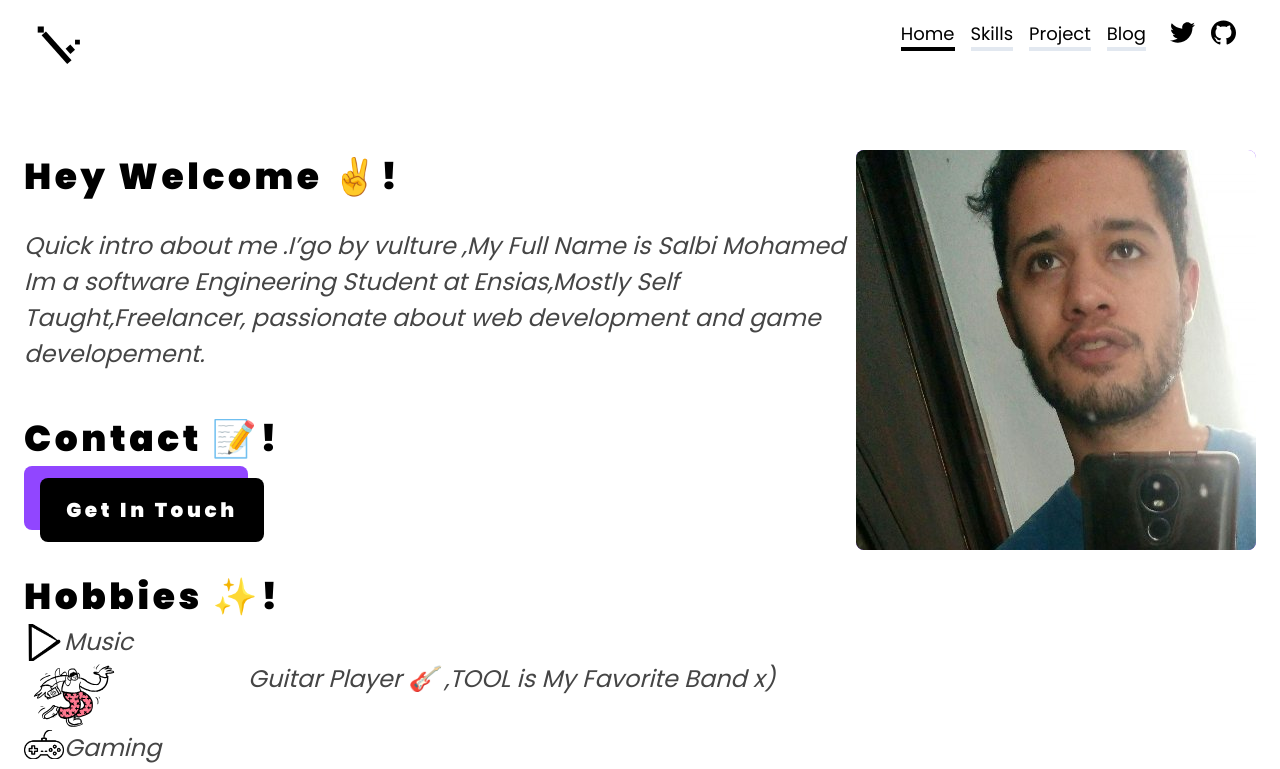
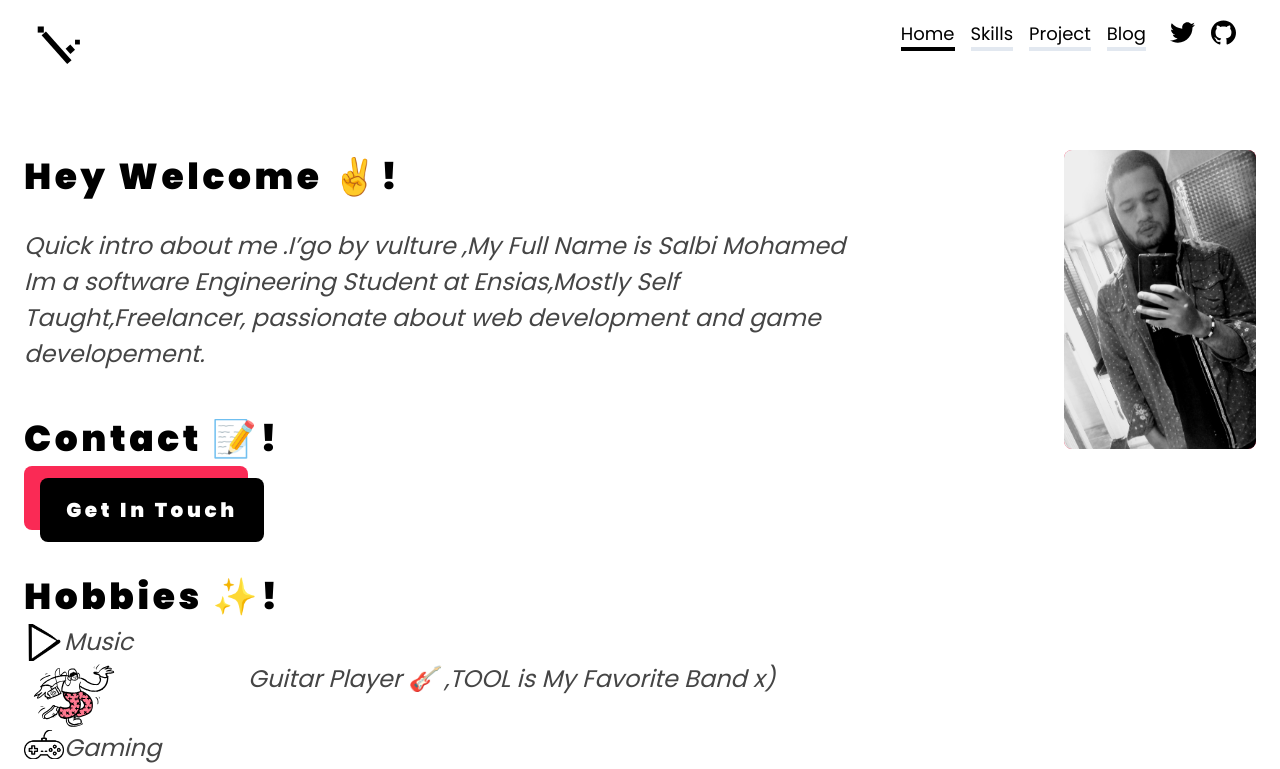
Before and after one commit to vulture990/Portofolio-2.0, a Next.js app: page / in a window 1280 px wide. Shown: the top 769 px of the page. Built offline with nearby package versions, Linux system fonts and the light colour scheme.

Commit message:
changed color and image

```diff
--- a/pages/index.tsx
+++ b/pages/index.tsx
@@ -34,16 +34,15 @@ function IndexPage(): JSX.Element {
           </motion.div>
         </div>
         <div className="hidden sm:inline md:relative ">
-        <div className='bg-pur   rounded-lg w-72 h-auto '>
-
+          <div className="bg-pur   rounded-lg  ">
             <motion.div
               className="relative cursor-pointer  "
               initial={{ x: -50, opacity: 0 }}
               animate={{ x: 0, opacity: 1 }}
               transition={{ type: "spring", stiffness: 50 }}
               style={{
-            translateX: isHovered1 ? 10:0 ,
-            translateY: isHovered1 ? -6 :0 ,
+                translateX: isHovered1 ? 10 : 0,
+                translateY: isHovered1 ? -6 : 0,
                 transition: isHovered1
                   ? "all 0.5s ease-in-out"
                   : "all 0.3s ease-in-out",
@@ -59,10 +58,10 @@ function IndexPage(): JSX.Element {
                 }}
               >
                 <img
-              src="mes.png"
-              width='100%'
-              height='100%'
-              className="hidden sm:inline md:relative w-72 h-auto   rounded-lg"
+                  src="me.jpg"
+                  width="100%"
+                  height="100%"
+                  className="hidden sm:inline md:relative w-48 h-46  rounded-lg"
                 />
               </motion.div>
             </motion.div>
--- a/tailwind.config.js
+++ b/tailwind.config.js
@@ -17,7 +17,7 @@ module.exports = {
       'banner':'#119DA4',
       'section':'#EAFAFB',
       'back':'#D4F5F7',
-      'pur':'#9146FF'
+      'pur':'#fa2a55'
 
     }),
     textColor: {
```
Also changed, not shown: public/me.jpg (added), 1 other file (tests, documents, lock files or other folders). Lines whose indentation alone changed are shown as unchanged.
